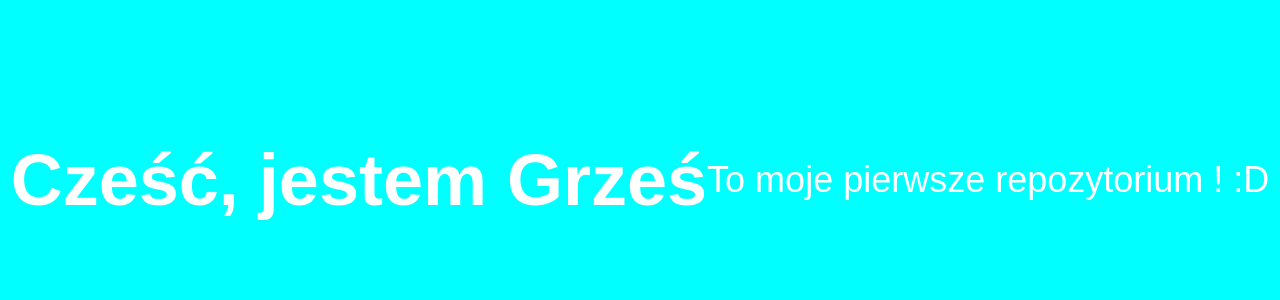
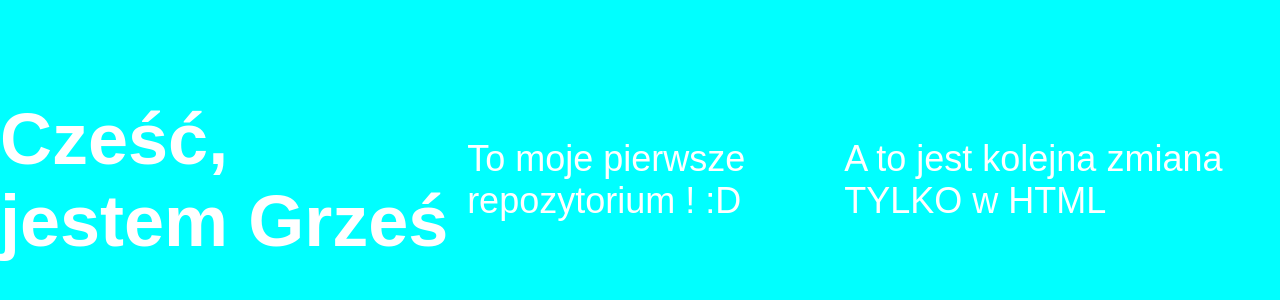
Before and after one commit to Furby190/test, a plain HTML site: page index.html in a window 1280 px wide. Shown: the part 220-520 px from the top of the page. Drawn offline with Linux system fonts and the light colour scheme.

Commit message:
added second P

```diff
--- a/index.html
+++ b/index.html
@@ -14,5 +14,7 @@
 
     <p>To moje pierwsze repozytorium ! :D </p>
 
+    <p>A to jest kolejna zmiana TYLKO w HTML</p>
+
 </body>
 </html>
```
